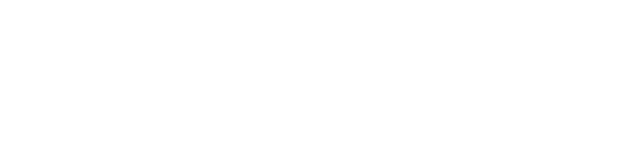
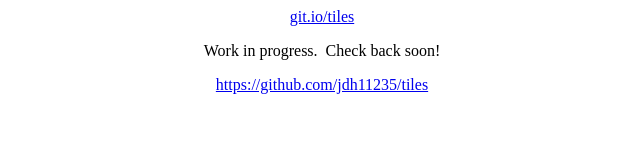
Before and after one commit to jdh11235/tiles, a plain HTML site: page index.html in a window 1280 px wide. Shown: the whole page, without its empty margins (318-958 px from the left). Drawn offline with Linux system fonts and the light colour scheme.

Commit message:
WIP page placeholder

```diff
--- a/index.html
+++ b/index.html
@@ -7,6 +7,10 @@
 	<title>tiles</title>
 </head>
 <body>
-
+	<center>
+		<a href="http://git.io/tiles">git.io/tiles</a>
+		<p>Work in progress. &nbsp;Check back soon!</p>
+		<a href="https://github.com/jdh11235/tiles">https://github.com/jdh11235/tiles</a>
+	</center>
 </body>
 </html>
```
